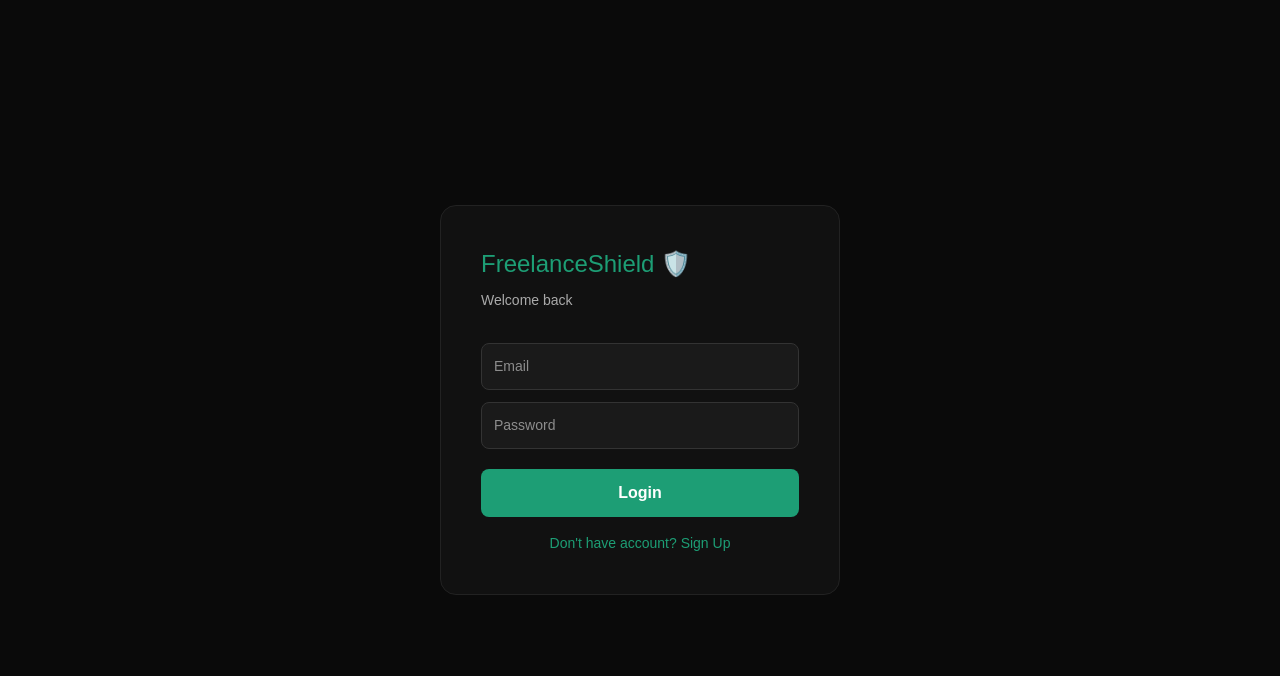
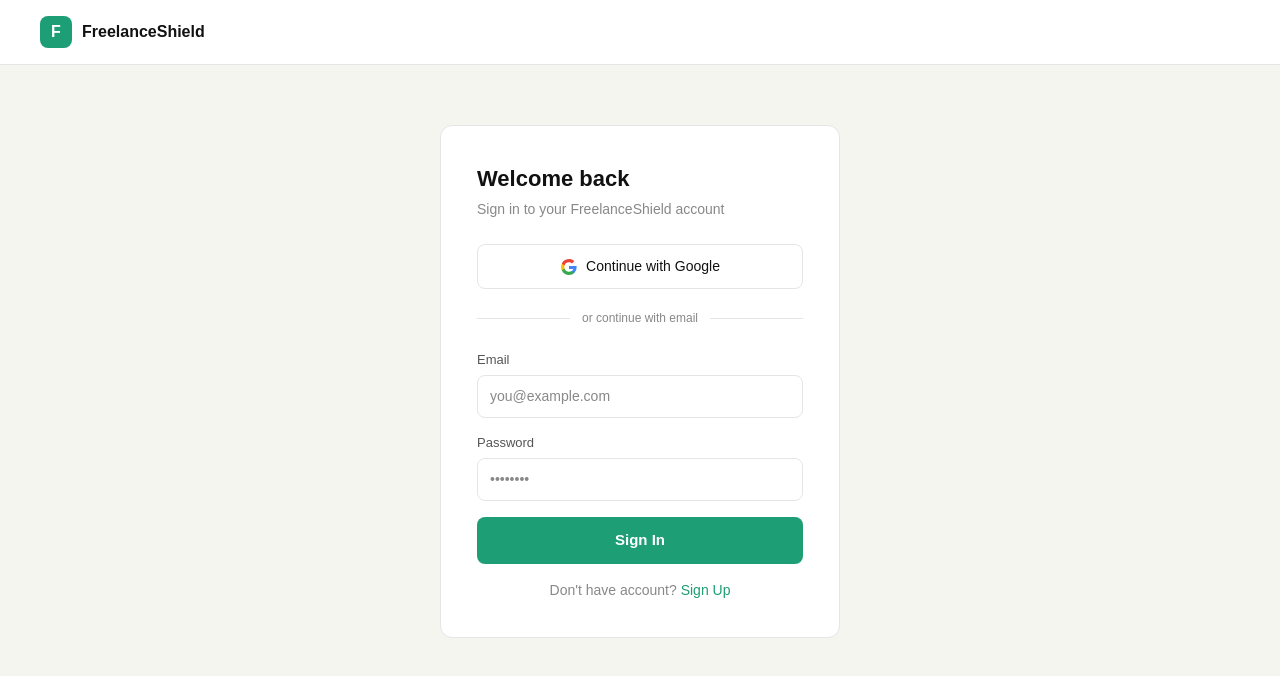
Before and after one commit to vatsala77/freelance_shield, a Next.js app: page /login in a window 1280 px wide. Shown: the top 676 px of the page. Built offline with nearby package versions, Linux system fonts and the light colour scheme.

Commit message:
added auth page

```diff
--- /dev/null
+++ b/app/api/auth/[...nextauth]/route.js
@@ -0,0 +1,41 @@
+import NextAuth from 'next-auth'
+import GoogleProvider from 'next-auth/providers/google'
+import CredentialsProvider from 'next-auth/providers/credentials'
+import { createClient } from '@supabase/supabase-js'
+
+const authOptions = {
+  providers: [
+    GoogleProvider({
+      clientId: process.env.GOOGLE_CLIENT_ID,
+      clientSecret: process.env.GOOGLE_CLIENT_SECRET,
+    }),
+    CredentialsProvider({
+      name: 'credentials',
+      credentials: {
+        email: { label: 'Email', type: 'email' },
+        password: { label: 'Password', type: 'password' },
+      },
+      async authorize(credentials) {
+        const supabase = createClient(
+         'https://hxtwdfjnrkzxtyajczhg.supabase.co',
+          process.env.SUPABASE_SERVICE_ROLE_KEY
+        )
+        const { data, error } = await supabase.auth.signInWithPassword({
+          email: credentials.email,
+          password: credentials.password,
+        })
+        if (error || !data.user) return null
+        return { id: data.user.id, email: data.user.email, name: data.user.email.split('@')[0] }
+      }
+    })
+  ],
+  pages: {
+    signIn: '/login',
+  },
+  session: { strategy: 'jwt' },
+  secret: process.env.NEXTAUTH_SECRET,
+}
+
+const handler = NextAuth(authOptions)
+
+export { handler as GET, handler as POST }
--- /dev/null
+++ b/app/api/auth/signup/route.js
@@ -0,0 +1,16 @@
+import { NextResponse } from 'next/server'
+import { createClient } from '@supabase/supabase-js'
+
+const supabase = createClient(
+ 'https://hxtwdfjnrkzxtyajczhg.supabase.co',
+  process.env.SUPABASE_SERVICE_ROLE_KEY
+)
+
+export async function POST(req) {
+  const { email, password } = await req.json()
+  const { data, error } = await supabase.auth.admin.createUser({
+    email, password, email_confirm: true
+  })
+  if (error) return NextResponse.json({ error: error.message }, { status: 400 })
+  return NextResponse.json({ success: true, user: data.user })
+}
--- a/app/login/page.js
+++ b/app/login/page.js
@@ -1,84 +1,119 @@
 'use client'
 import { useState } from 'react'
-import { createClient } from '@supabase/supabase-js'
+import { signIn } from 'next-auth/react'
 import { useRouter } from 'next/navigation'
 
-const supabaseUrl = 'https://hxtwdfjpnrkzxtayjczh.supabase.co'
-const supabaseKey = 'eyJhbGciOiJIUzI1NiIsInR5cCI6IkpXVCJ9.eyJpc3MiOiJzdXBhYmFzZSIsInJlZiI6Imh4dHdkZmpucmt6eHR5YWpjemhnIiwicm9sZSI6ImFub24iLCJpYXQiOjE3ODA5Mzg5NzIsImV4cCI6MjA5NjUxNDk3Mn0.ykAl7tM1gPclpJrGtspr4p_tryfS-g6aVSbWJ2appXk '
-
-const supabase = createClient(supabaseUrl, supabaseKey)
-
-
-
 export default function Login() {
+  const router = useRouter()
   const [email, setEmail] = useState('')
   const [password, setPassword] = useState('')
   const [loading, setLoading] = useState(false)
   const [error, setError] = useState('')
   const [isSignUp, setIsSignUp] = useState(false)
-  const router = useRouter()
 
-  async function handleAuth() {
+  async function handleSubmit() {
     setLoading(true)
     setError('')
 
-    let result
     if (isSignUp) {
-      result = await supabase.auth.signUp({ email, password })
-    } else {
-      result = await supabase.auth.signInWithPassword({ email, password })
+      // Supabase se signup
+      const res = await fetch('/api/auth/signup', {
+        method: 'POST',
+        headers: { 'Content-Type': 'application/json' },
+        body: JSON.stringify({ email, password })
+      })
+      const data = await res.json()
+      if (!res.ok) { setError(data.error); setLoading(false); return }
+      // Auto login after signup
     }
 
-    if (result.error) {
-      setError(result.error.message)
+    const result = await signIn('credentials', {
+      email, password, redirect: false
+    })
+
+    if (result?.error) {
+      setError('Invalid email or password')
+      setLoading(false)
     } else {
       router.push('/dashboard')
     }
-    setLoading(false)
+  }
+
+  async function handleGoogle() {
+    signIn('google', { callbackUrl: '/dashboard' })
   }
 
   return (
-    <div style={{ background: '#0a0a0a', minHeight: '100vh', display: 'flex', alignItems: 'center', justifyContent: 'center', fontFamily: 'sans-serif' }}>
-      <div style={{ background: '#111', border: '1px solid #222', borderRadius: '16px', padding: '40px', width: '400px' }}>
+    <div style={{ background: '#f5f5f0', minHeight: '100vh', fontFamily: 'sans-serif' }}>
 
-        <h2 style={{ color: '#1D9E75', margin: '0 0 8px', fontSize: '24px' }}>FreelanceShield 🛡️</h2>
-        <p style={{ color: '#aaa', margin: '0 0 32px', fontSize: '14px' }}>
-          {isSignUp ? 'Create your account' : 'Welcome back'}
-        </p>
+      {/* Navbar */}
+      <nav style={{ background: 'white', display: 'flex', alignItems: 'center', padding: '16px 40px', borderBottom: '1px solid #e5e5e5' }}>
+        <div style={{ display: 'flex', alignItems: 'center', gap: '10px' }}>
+          <span style={{ background: '#1D9E75', color: 'white', width: '32px', height: '32px', borderRadius: '8px', display: 'flex', alignItems: 'center', justifyContent: 'center', fontWeight: 700 }}>F</span>
+          <span style={{ fontWeight: 600, color: '#111', fontSize: '16px' }}>FreelanceShield</span>
+        </div>
+      </nav>
 
-        <input
-          type="email"
-          placeholder="Email"
-          value={email}
-          onChange={(e) => setEmail(e.target.value)}
-          style={{ width: '100%', padding: '12px', borderRadius: '8px', border: '1px solid #333', background: '#1a1a1a', color: 'white', fontSize: '14px', marginBottom: '12px', boxSizing: 'border-box' }}
-        />
+      {/* Card */}
+      <div style={{ display: 'flex', alignItems: 'center', justifyContent: 'center', padding: '60px 20px' }}>
+        <div style={{ background: 'white', border: '1px solid #e5e5e5', borderRadius: '12px', padding: '36px', width: '100%', maxWidth: '400px' }}>
 
-        <input
-          type="password"
-          placeholder="Password"
-          value={password}
-          onChange={(e) => setPassword(e.target.value)}
-          style={{ width: '100%', padding: '12px', borderRadius: '8px', border: '1px solid #333', background: '#1a1a1a', color: 'white', fontSize: '14px', marginBottom: '20px', boxSizing: 'border-box' }}
-        />
+          <h2 style={{ margin: '0 0 4px', color: '#111', fontSize: '22px', fontWeight: 700 }}>
+            {isSignUp ? 'Create account' : 'Welcome back'}
+          </h2>
+          <p style={{ margin: '0 0 24px', color: '#888', fontSize: '14px' }}>
+            {isSignUp ? 'Start protecting your payments' : 'Sign in to your FreelanceShield account'}
+          </p>
 
-        {error && <p style={{ color: '#E24B4A', fontSize: '13px', marginBottom: '12px' }}>{error}</p>}
+          {/* Google Button */}
+          <button onClick={handleGoogle}
+            style={{ width: '100%', padding: '11px', background: 'white', border: '1px solid #e5e5e5', borderRadius: '8px', cursor: 'pointer', fontSize: '14px', fontWeight: 500, color: '#111', display: 'flex', alignItems: 'center', justifyContent: 'center', gap: '8px', marginBottom: '20px' }}>
+            <svg width="18" height="18" viewBox="0 0 18 18">
+              <path fill="#4285F4" d="M16.51 8H8.98v3h4.3c-.18 1-.74 1.48-1.6 2.04v2.01h2.6a7.8 7.8 0 002.38-5.88c0-.57-.05-.66-.15-1.18z"/>
+              <path fill="#34A853" d="M8.98 17c2.16 0 3.97-.72 5.3-1.94l-2.6-2a4.8 4.8 0 01-7.18-2.54H1.83v2.07A8 8 0 008.98 17z"/>
+              <path fill="#FBBC05" d="M4.5 10.52a4.8 4.8 0 010-3.04V5.41H1.83a8 8 0 000 7.18l2.67-2.07z"/>
+              <path fill="#EA4335" d="M8.98 4.18c1.17 0 2.23.4 3.06 1.2l2.3-2.3A8 8 0 001.83 5.4L4.5 7.49a4.77 4.77 0 014.48-3.3z"/>
+            </svg>
+            Continue with Google
+          </button>
 
-        <button
-          onClick={handleAuth}
-          disabled={loading}
-          style={{ width: '100%', padding: '12px', background: '#1D9E75', color: 'white', border: 'none', borderRadius: '8px', fontSize: '16px', fontWeight: 600, cursor: 'pointer', marginBottom: '16px' }}
-        >
-          {loading ? 'Please wait...' : isSignUp ? 'Create Account' : 'Login'}
-        </button>
+          {/* Divider */}
+          <div style={{ display: 'flex', alignItems: 'center', gap: '12px', marginBottom: '20px' }}>
+            <div style={{ flex: 1, height: '1px', background: '#e5e5e5' }} />
+            <span style={{ color: '#888', fontSize: '12px' }}>or continue with email</span>
+            <div style={{ flex: 1, height: '1px', background: '#e5e5e5' }} />
+          </div>
 
-        <p
-          onClick={() => setIsSignUp(!isSignUp)}
-          style={{ color: '#1D9E75', textAlign: 'center', cursor: 'pointer', fontSize: '14px', margin: 0 }}
-        >
-          {isSignUp ? 'Already have account? Login' : "Don't have account? Sign Up"}
-        </p>
+          {/* Email */}
+          <label style={{ fontSize: '13px', color: '#555', fontWeight: 500 }}>Email</label>
+          <input type="email" value={email} onChange={e => setEmail(e.target.value)}
+            placeholder="you@example.com"
+            style={{ width: '100%', padding: '10px 12px', border: '1px solid #e5e5e5', borderRadius: '8px', fontSize: '14px', marginTop: '4px', marginBottom: '12px', boxSizing: 'border-box', outline: 'none', color: '#111' }} />
 
+          {/* Password */}
+          <label style={{ fontSize: '13px', color: '#555', fontWeight: 500 }}>Password</label>
+          <input type="password" value={password} onChange={e => setPassword(e.target.value)}
+            placeholder="••••••••"
+            style={{ width: '100%', padding: '10px 12px', border: '1px solid #e5e5e5', borderRadius: '8px', fontSize: '14px', marginTop: '4px', marginBottom: '16px', boxSizing: 'border-box', outline: 'none', color: '#111' }} />
+
+          {error && <p style={{ color: '#e74c3c', fontSize: '13px', margin: '0 0 12px' }}>{error}</p>}
+
+          {/* Submit */}
+          <button onClick={handleSubmit} disabled={loading}
+            style={{ width: '100%', padding: '12px', background: '#1D9E75', color: 'white', border: 'none', borderRadius: '8px', fontSize: '15px', fontWeight: 600, cursor: loading ? 'not-allowed' : 'pointer', opacity: loading ? 0.7 : 1, marginBottom: '16px' }}>
+            {loading ? 'Please wait...' : isSignUp ? 'Create Account' : 'Sign In'}
+          </button>
+
+          {/* Toggle */}
+          <p style={{ textAlign: 'center', margin: 0, fontSize: '14px', color: '#888' }}>
+            {isSignUp ? 'Already have account? ' : "Don't have account? "}
+            <span onClick={() => { setIsSignUp(!isSignUp); setError('') }}
+              style={{ color: '#1D9E75', cursor: 'pointer', fontWeight: 500 }}>
+              {isSignUp ? 'Sign In' : 'Sign Up'}
+            </span>
+          </p>
+
+        </div>
       </div>
     </div>
   )
--- a/package.json
+++ b/package.json
@@ -12,6 +12,7 @@
     "@supabase/auth-helpers-nextjs": "^0.15.0",
     "@supabase/supabase-js": "^2.108.1",
     "next": "16.2.7",
+    "next-auth": "^4.24.14",
     "razorpay": "^2.9.6",
     "react": "19.2.4",
     "react-dom": "19.2.4"
```
Also changed, not shown: app/dashboard/page.js (+75 -18 lines), 1 other file (tests, documents, lock files or other folders).
